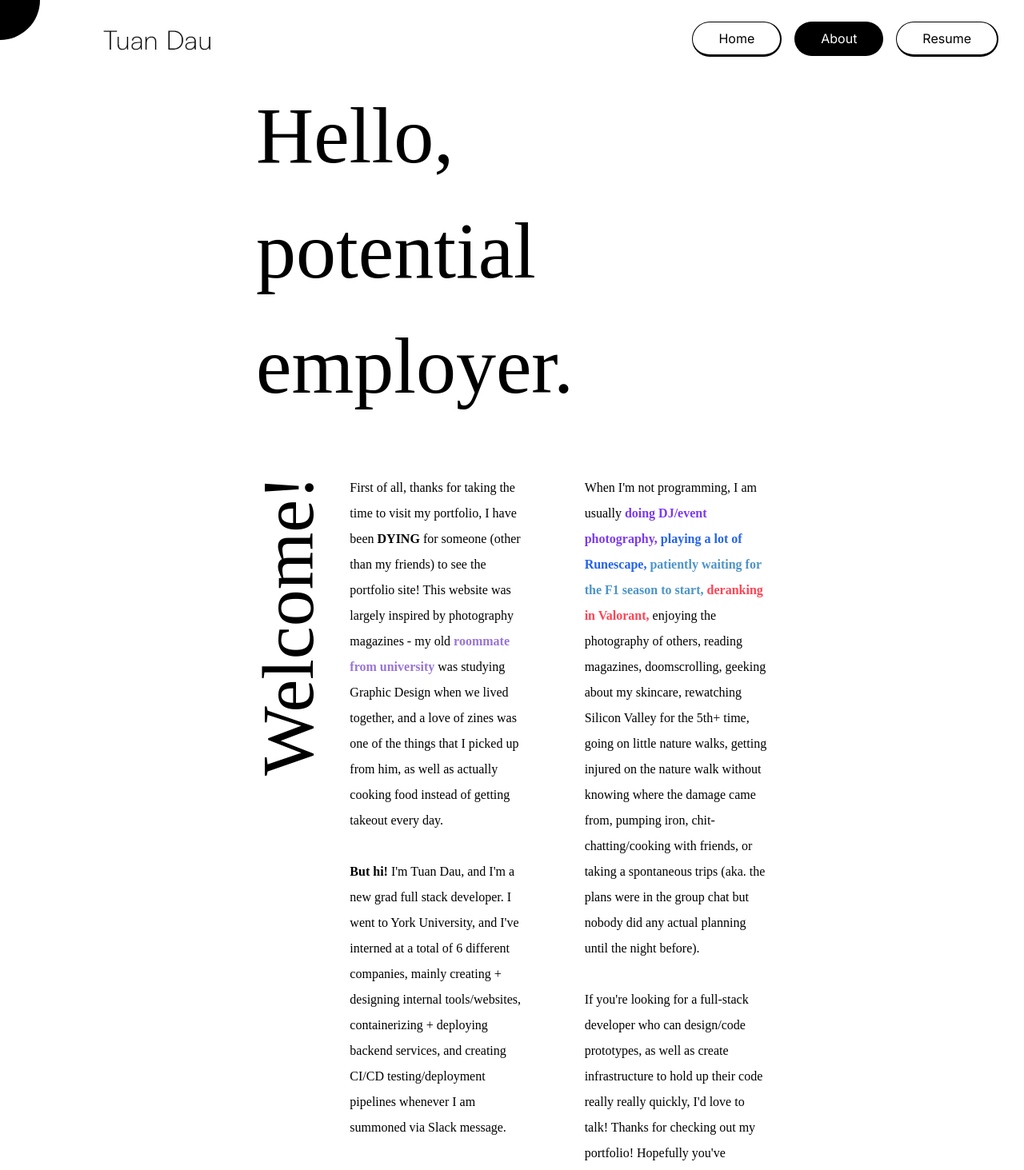
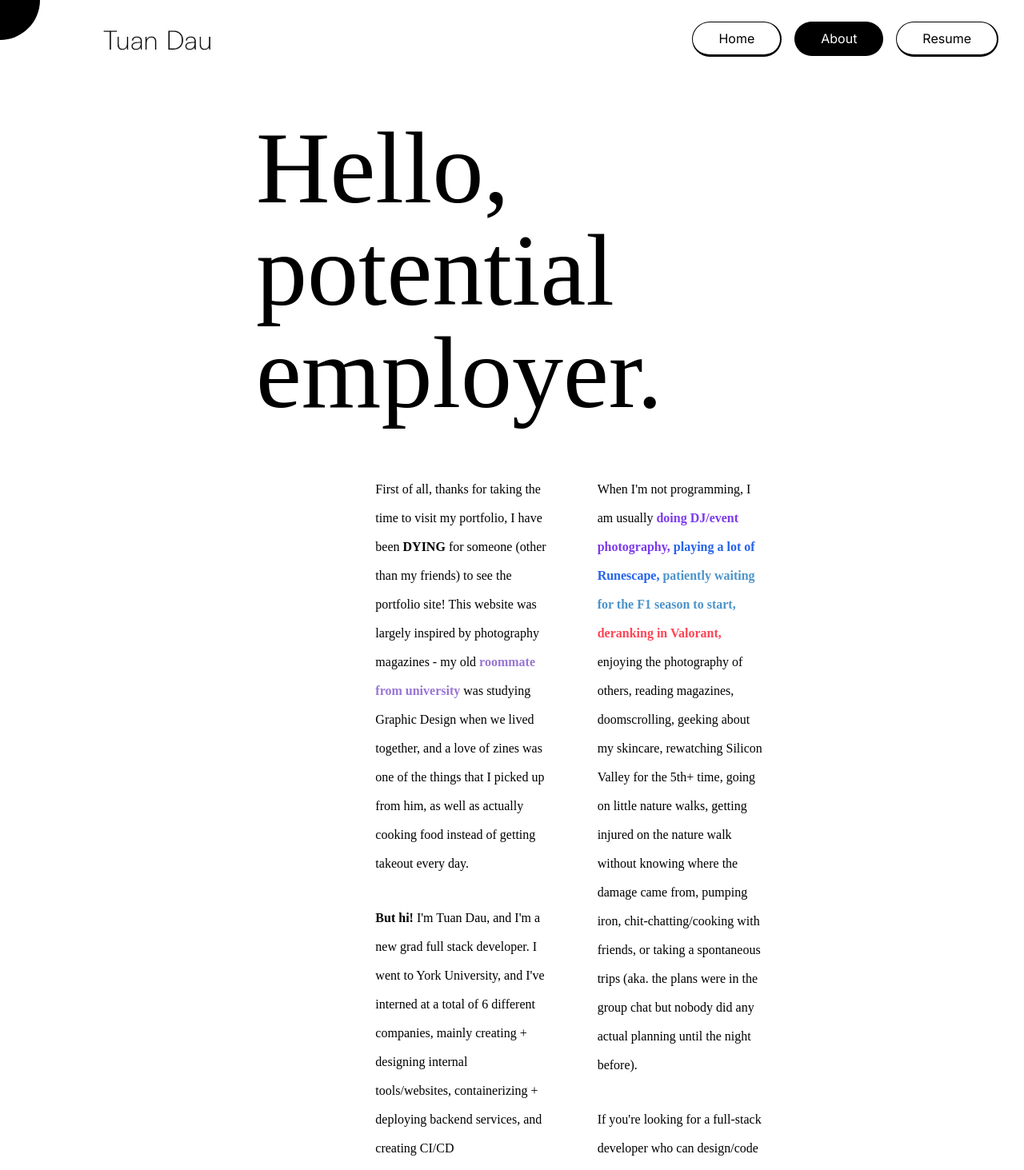
Before and after one commit to tuansydau/portfolio-website, a Next.js app: page /about in a window 1280 px wide. Shown: the top 1463 px of the page at 80% size. Built offline with nearby package versions, Linux system fonts and the light colour scheme; a web font is replaced by a local one.

Commit message:
style: about page

```diff
--- a/app/about/page.tsx
+++ b/app/about/page.tsx
@@ -48,17 +48,17 @@ export default function About() {
       {/* <div className="flex w-full h-[1px] bg-[#222]"></div> */}
       <div className="flex flex-col w-full max-w-[2000px]">
         <div
-          className="flex w-full px-80 justify-between items-start"
+          className="flex w-full px-80 justify-between items-start mt-12"
           onMouseEnter={textEnter}
           onMouseLeave={textLeave}
         >
           <p
-            className="w-8/12 mb-16"
+            className="w-full mb-16"
             style={{
               fontFamily: 'Zodiak, serif',
-              fontSize: '6.25em',
-              lineHeight: '9rem',
-              fontWeight: 400
+              fontSize: '8em',
+              lineHeight: '8rem',
+              fontWeight: 500
             }}
           >
             Hello, potential employer.
@@ -66,31 +66,25 @@ export default function About() {
           {/* <div className="flex w-8 h-8 bg-[#222] mt-9"></div> */}
         </div>
         <div className="flex w-full px-80 space-x-16">
-          <div
-            className="flex w-1/12 rotate-180 justify-end items-end"
-            style={{
-              writingMode: 'vertical-lr',
-              textOrientation: 'sideways'
-            }}
-          >
-            <p
+          <div className="flex w-2/12">
+            {/* <p
               style={{
                 fontFamily: 'Zodiak, serif',
-                fontSize: '5.75rem',
-                lineHeight: '5rem',
-                fontWeight: 300
+                fontSize: '3rem',
+                lineHeight: '4rem',
+                fontWeight: 450
               }}
             >
-              Welcome!
-            </p>
+              Welcome to my portfolio site!
+            </p> */}
           </div>
           <div className="w-5/12">
             <p
               style={{
                 fontFamily: 'Zodiak, serif',
                 fontSize: '1rem',
-                lineHeight: '2rem',
-                fontWeight: 400
+                lineHeight: '2.25rem',
+                fontWeight: 425
               }}
             >
               First of all, thanks for taking the time to visit my portfolio, I
@@ -113,8 +107,8 @@ export default function About() {
               style={{
                 fontFamily: 'Zodiak, serif',
                 fontSize: '1rem',
-                lineHeight: '2rem',
-                fontWeight: 400
+                lineHeight: '2.25rem',
+                fontWeight: 425
               }}
             >
               <b style={{ fontWeight: 900 }}>But hi!</b> I&apos;m Tuan Dau, and
@@ -131,20 +125,20 @@ export default function About() {
               style={{
                 fontFamily: 'Zodiak, serif',
                 fontSize: '1rem',
-                lineHeight: '2rem',
-                fontWeight: 400
+                lineHeight: '2.25rem',
+                fontWeight: 425
               }}
             >
               When I&apos;m not programming, I am usually{' '}
               <Link
-                className="font-extrabold text-violet-600 hover:text-violet-400"
+                className="font-extrabold text-violet-600 hover:text-viole: 450"
                 href="https://www.tuandau.ca"
                 target="_blank"
               >
                 doing DJ/event photography,
               </Link>{' '}
               <Link
-                className="font-extrabold text-blue-600 hover:text-blue-400"
+                className="font-extrabold text-blue-600 hover:text-blu: 450"
                 href="https://how-dry-is-moo.vercel.app/"
                 target="_blank"
               >
@@ -177,8 +171,8 @@ export default function About() {
               style={{
                 fontFamily: 'Zodiak, serif',
                 fontSize: '1rem',
-                lineHeight: '2rem',
-                fontWeight: 400
+                lineHeight: '2.25rem',
+                fontWeight: 425
               }}
             >
               If you&apos;re looking for a full-stack developer who can
```
